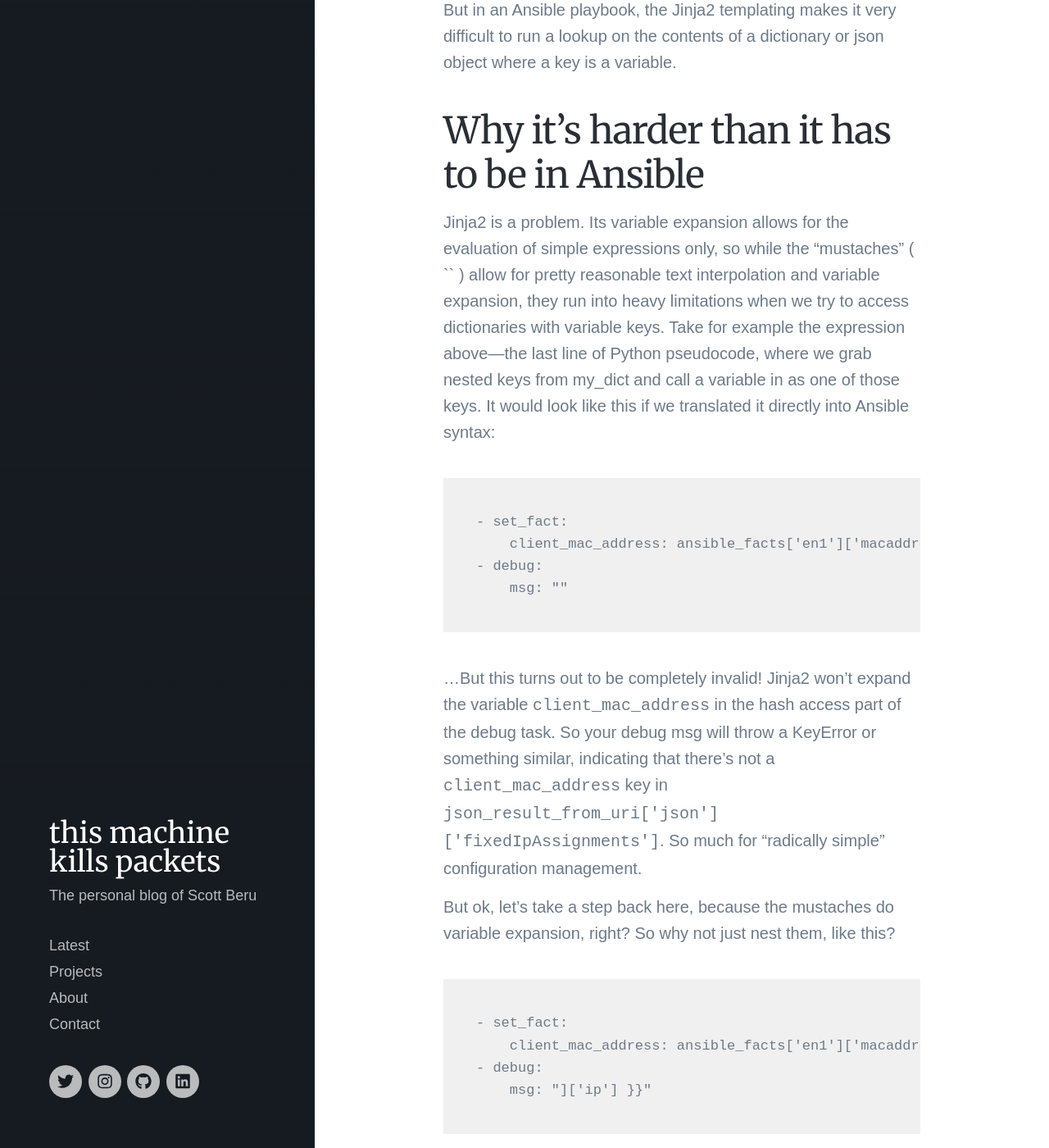
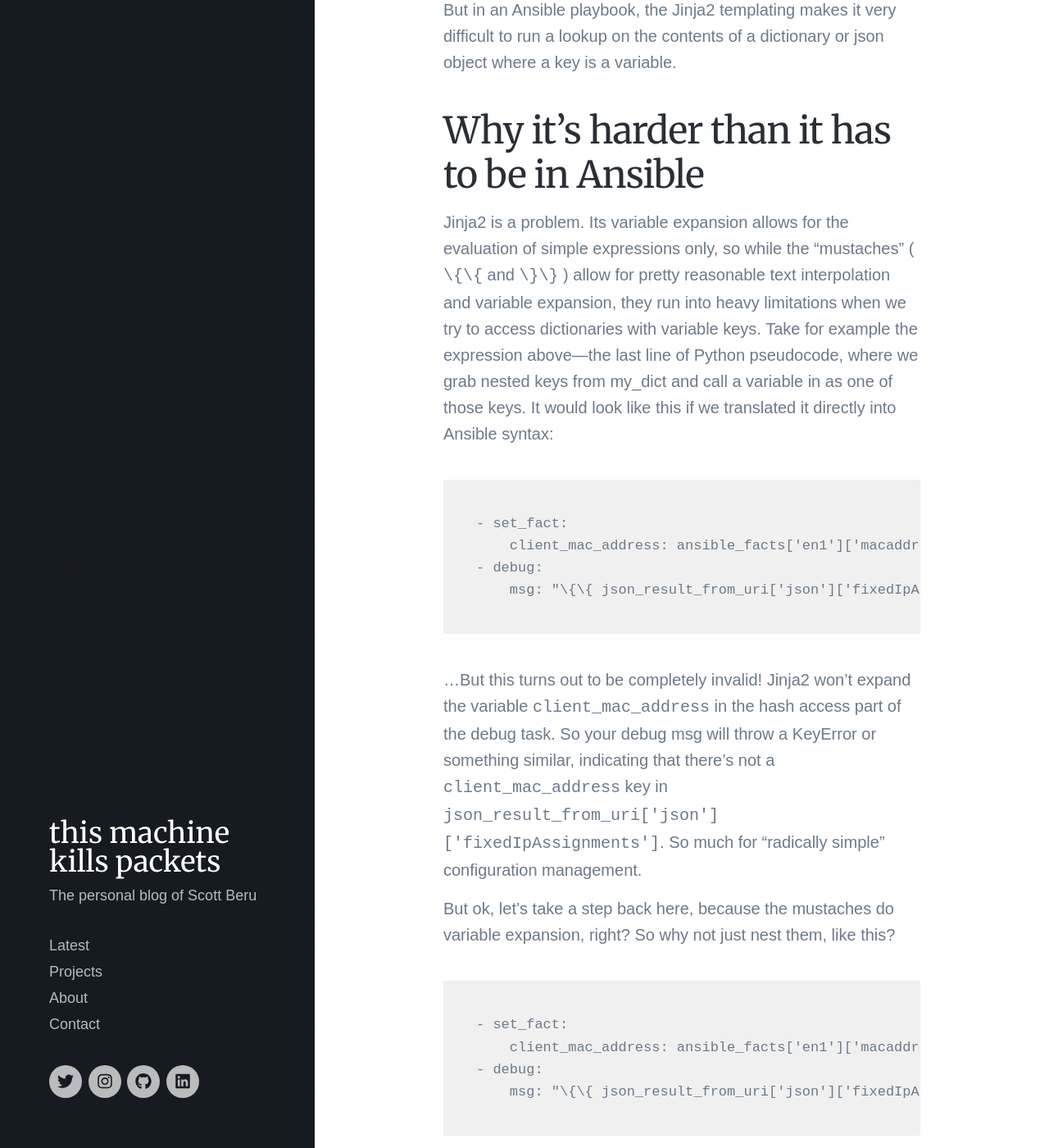
Before and after one commit to sendmalwhere/beru-dot-dev, a Jekyll site: the page built from _posts/2019-07-25-accessing-serialized-hashes-in-ansible.md, in a window 1280 px wide and 1400 px high, scrolled down 3020 px. Shown: the whole window at 82% size. Built offline with Jekyll 4.4.1, drawn with Linux system fonts in a browser that asks for light colours; nearby versions of some CDN libraries; some web fonts are replaced; some of the changed text lies outside the part shown.

Commit message:
Update 2019-07-25-accessing-serialized-hashes-in-ansible.md

````diff
--- a/_posts/2019-07-25-accessing-serialized-hashes-in-ansible.md
+++ b/_posts/2019-07-25-accessing-serialized-hashes-in-ansible.md
@@ -80,13 +80,13 @@ ip_addr = my_dict['json']['fixedIpAssignments'][client_mac_address]['ip']
 As you can see, this is hilariously trivial for Python or Ruby, etc. But in an Ansible playbook, the Jinja2 templating makes it very difficult to run a lookup on the contents of a dictionary or json object where a key is a variable.
 
 ## Why it’s harder than it has to be in Ansible
-Jinja2 is a problem. Its variable expansion allows for the evaluation of simple expressions only, so while the "mustaches" ( `{{` and `}}` ) allow for pretty reasonable text interpolation and variable expansion, they run into heavy limitations when we try to access dictionaries with variable keys. Take for example the expression above—the last line of Python pseudocode, where we grab nested keys from my_dict and call a variable in as one of those keys. It would look like this if we translated it directly into Ansible syntax:
+Jinja2 is a problem. Its variable expansion allows for the evaluation of simple expressions only, so while the "mustaches" ( `\{\{` and `\}\}` ) allow for pretty reasonable text interpolation and variable expansion, they run into heavy limitations when we try to access dictionaries with variable keys. Take for example the expression above—the last line of Python pseudocode, where we grab nested keys from my_dict and call a variable in as one of those keys. It would look like this if we translated it directly into Ansible syntax:
 
 ```
 - set_fact:
     client_mac_address: ansible_facts['en1']['macaddress']
 - debug:
-    msg: "{{ json_result_from_uri['json']['fixedIpAssignments'][client_mac_address]['ip'] }}"
+    msg: "\{\{ json_result_from_uri['json']['fixedIpAssignments'][client_mac_address]['ip'] \}\}"
 ```
 
 …But this turns out to be completely invalid! Jinja2 won’t expand the variable `client_mac_address` in the hash access part of the debug task. So your debug msg will throw a KeyError or something similar, indicating that there’s not a `client_mac_address` key in `json_result_from_uri['json']['fixedIpAssignments']`. So much for “radically simple” configuration management.
@@ -97,10 +97,10 @@ But ok, let’s take a step back here, because the mustaches do variable expansi
 - set_fact:
     client_mac_address: ansible_facts['en1']['macaddress']
 - debug:
-    msg: "{{ json_result_from_uri['json']['fixedIpAssignments'][{{ client_mac_address }}]['ip'] }}"
+    msg: "\{\{ json_result_from_uri['json']['fixedIpAssignments'][\{\{ client_mac_address \}\}]['ip'] \}\}"
 ```
 
-This turns out to be illegal. Interpolation in Jinja2 is flat, and can’t handle a nested call to interpolate in a variable inside an interpolation, so this will just interpret the internal mustaches as literal curly-braces, and you’ll probably get a SyntaxError on this to the effect of “expected eof but instead got {“. Bad news bears. So how the heck are we supposed to access values stored at dynamic keys? This shouldn’t be as exotic a request as it apparently is, but I haven’t seen anyone else address this specific question before.
+This turns out to be illegal. Interpolation in Jinja2 is flat, and can’t handle a nested call to interpolate in a variable inside an interpolation, so this will just interpret the internal mustaches as literal curly-braces, and you’ll probably get a SyntaxError on this to the effect of “expected eof but instead got \{“. Bad news bears. So how the heck are we supposed to access values stored at dynamic keys? This shouldn’t be as exotic a request as it apparently is, but I haven’t seen anyone else address this specific question before.
 
 I came up with an answer that’s fundamentally really, really silly, but as best I can tell this is the way Ansible wants us to do it.
 
@@ -110,7 +110,7 @@ The Ansible way to pull complex chains of keys from a json object or dictionary
 - set_fact:
     client_mac_address: ansible_facts['en1']['macaddress']
 - debug:
-    msg: "{{ json_result_from_uri.json.fixedIpAssignments | json_query('client_mac_address.ip') }}"
+    msg: "\{\{ json_result_from_uri.json.fixedIpAssignments | json_query('client_mac_address.ip') \}\}"
 ```
 
 Now, one can _partially_ resolve this by interrupting Jinja2’s Python string interpolation and just forcibly concatenating in client_mac_address, which will be available to Jinja2 as an environment variable once we set it as a fact:
@@ -119,7 +119,7 @@ Now, one can _partially_ resolve this by interrupting Jinja2’s Python string i
 - set_fact:
     client_mac_address: ansible_facts['en1']['macaddress']
 - debug:
-    msg: "{{ json_result_from_uri.json.fixedIpAssignments | json_query('\" + client_mac_address + \".ip') }}"
+    msg: "\{\{ json_result_from_uri.json.fixedIpAssignments | json_query('\" + client_mac_address + \".ip') \}\}"
 ```
 
 This would probably work just fine if `client_mac_address` were just an alpha String variable. But you and I know that MAC addresses contain numbers and (in this case) colons, and that means that this interpolation is going to fail in this specific case, because the json_query filter doesn’t allow queries that start with numbers or queries that contain colons—unless we escape the MAC address by enclosing it in double-quotes. But we can’t do that (at least not in-place), because we’ve already used escaped quotes to hack our way into variable interpolation inside of Jinja2 mustaches.
@@ -131,9 +131,9 @@ This is the solution I came up with—again, bearing in mind that there’s prob
 
 ```
   - set_fact:
-      my_query: "\"{{ ansible_facts['en1']['macaddress'] }}\".ip"
+      my_query: "\"\{\{ ansible_facts['en1']['macaddress'] \}\}\".ip"
   - debug:
-      msg: "{{ json_result_from_uri.json.fixedIpAssignments | json_query(my_query) }}"
+      msg: "\{\{ json_result_from_uri.json.fixedIpAssignments | json_query(my_query) \}\}"
 ```
 
 Let’s break down what’s happening here:
````
